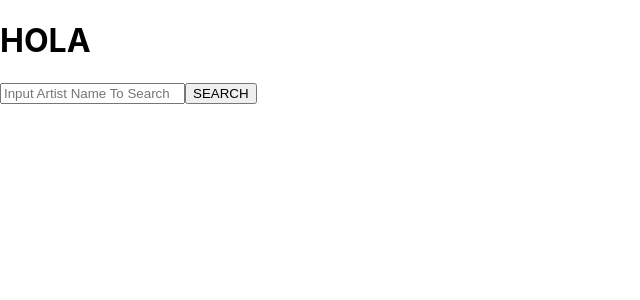
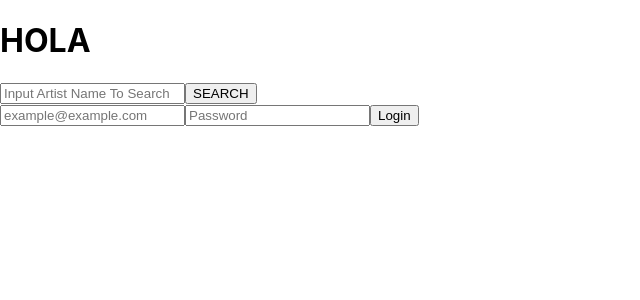
Before and after one commit to lundgrea/Tune-In-Later, a React (Create React App) app: page /login in a window 1280 px wide. Shown: the top 300 px of the page, without its empty margins (0-640 px from the left). Built offline with nearby package versions, Linux system fonts and the light colour scheme.

Commit message:
add some functionality for logging a user in

```diff
--- a/src/apiCalls/apiCalls.js
+++ b/src/apiCalls/apiCalls.js
@@ -9,6 +9,19 @@ export const getAlbums = async (artist) => {
   }
 }
 
-export const loginUser = async () => {
+export const loginUser = async (user) => {
+  console.log(user)
+    const options = {
+      method: 'GET',
+      body: JSON.stringify(user),
+      headers: {
+        'Content-Type': 'application/json'
+      }
+    }
 
+    const response = await fetch('http://localhost:3001/api/v1/login')
+    const result = await response.json()
+    console.log(result)
+
+    return result
 }
--- a/src/components/App/App.js
+++ b/src/components/App/App.js
@@ -2,7 +2,7 @@ import React, { Component } from 'react';
 import Search from '../../containers/Search/Search'
 import './App.css';
 import CardContainer from '../../containers/CardContainer/CardContainer';
-
+import LoginForm from '../LoginForm/LoginForm'
 class App extends Component {
   constructor() {
     super()
@@ -16,6 +16,7 @@ class App extends Component {
       <h1>HOLA</h1>
       <Search />
       <CardContainer />
+      <LoginForm />
       </>
     )
   }
--- a/src/components/LoginForm/LoginForm.js
+++ b/src/components/LoginForm/LoginForm.js
@@ -1,22 +1,30 @@
 import React, { Component } from 'react';
+import { connect } from 'react-redux';
+import { login } from '../../actions';
+import { loginUser } from '../../apiCalls/apiCalls'
 
 export class LoginForm extends Component {
   constructor() {
     super();
     this.state = {
-      name: '',
       email: '',
       password: ''
     }
   }
 
-  loginInputs = (e) => {
+  loginInputs = e => {
     const {name, value} = e.target
     this.setState({ [name]: value })
   }
 
+  handleSubmit = async e => {
+    e.preventDefault();
 
+    const user = await loginUser(this.state)
+    await this.props.login(user)
+  }
   render() {
+    const { email, password } =  this.state
     return (
       <section>
         <form onSubmit={this.handleSubmit}>
@@ -28,7 +36,7 @@ export class LoginForm extends Component {
           onChange={this.loginInputs}
           />
         <input
-          type="password"
+          type="input"
           value={password}
           name="password"
           placeholder='Password'
@@ -40,3 +48,9 @@ export class LoginForm extends Component {
     )
   }
 }
+
+export const mapDispatchToProps = dispatch => ({
+  login: user => dispatch(login(user))
+});
+
+export default connect(null, mapDispatchToProps)(LoginForm)
```
